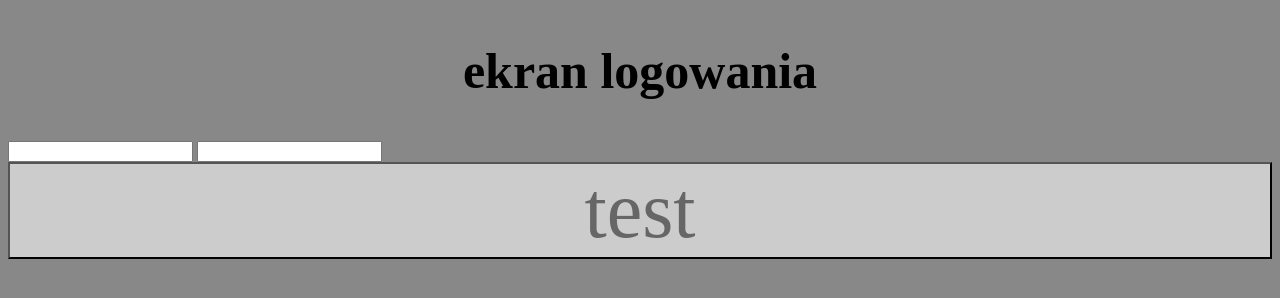
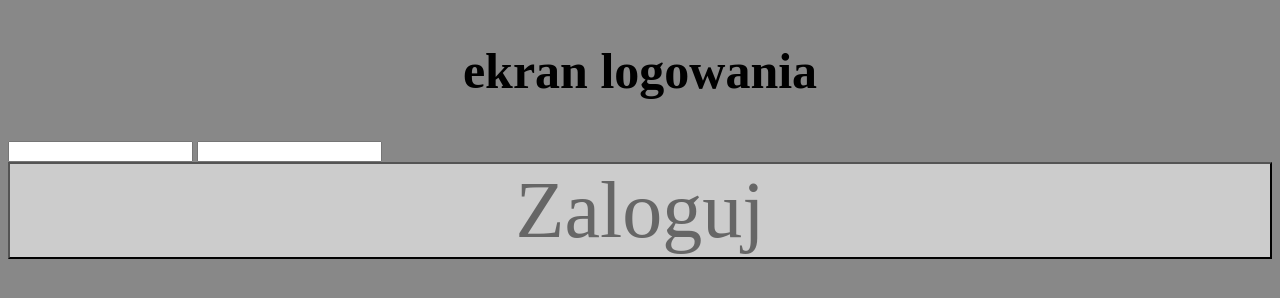
Before and after one commit to noisuper/aktualizacja, a website: page asd-master/public/login.html in a window 1280 px wide. Drawn offline with Linux system fonts and the light colour scheme.

Commit message:
poprawka

```diff
--- a/asd-master/public/login.html
+++ b/asd-master/public/login.html
@@ -20,7 +20,7 @@
                 <div class="loginpanel">
                 <input type="text" name="login" >
                 <input type="password" name="password" >
-                <button class="loginbutton"> test </button>
+                <button class="loginbutton"> Zaloguj </button>
             </div>
             </form>
         </body>
```
